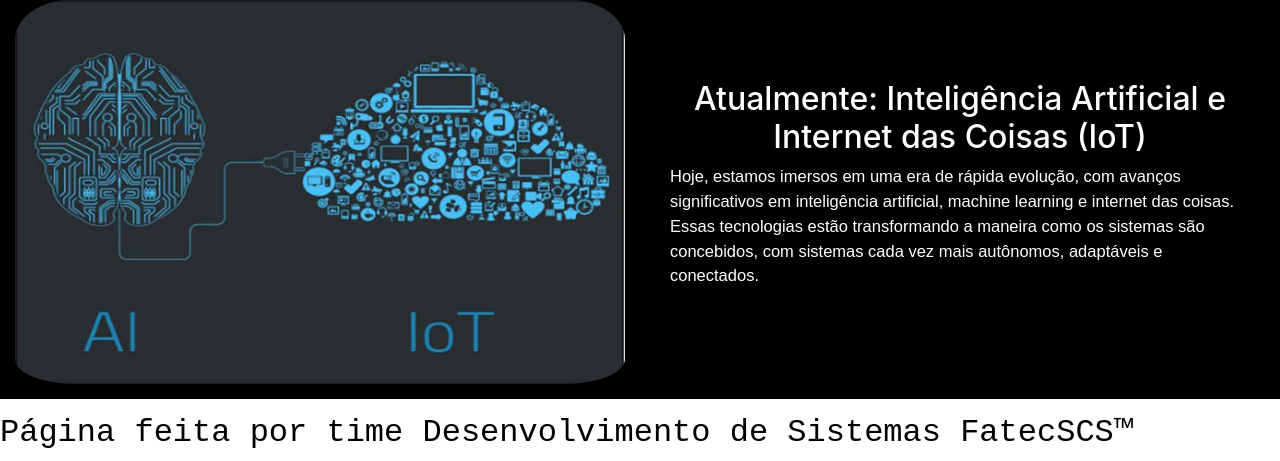
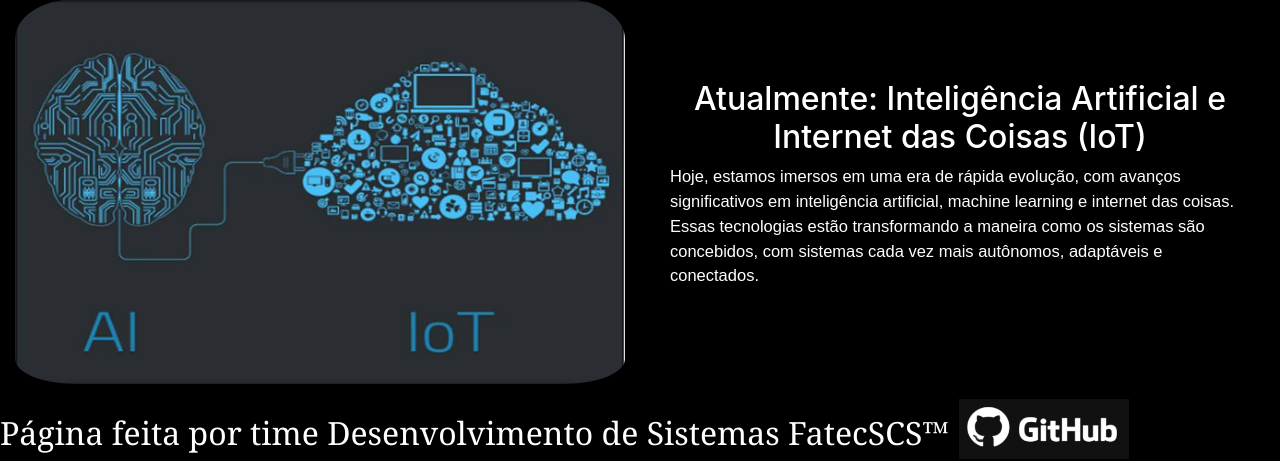
Before and after one commit to BrunSpiegel/site-de-redes, a plain HTML site: page index.html in a window 1280 px wide. Shown: the part 4243-4704 px from the top of the page. Drawn offline with nearby package versions, Linux system fonts and the light colour scheme.

Commit message:
finalizando site

```diff
--- a/index.html
+++ b/index.html
@@ -252,12 +252,17 @@
     </div>
 </div>
 <!-- Footer -->
-<footer style="font-family:'Courier New', Courier, monospace; background-color:white">
-  <nav class="nav"> <!-- Menuzinho -->
-      <h2 style="color: black; margin-top: 15px;">
-          Página feita por time Desenvolvimento de Sistemas FatecSCS™</h2>
-  </nav>
-</footer>
+<footer style="font-family:'Courier New', Courier, monospace; background-color:rgb(0, 0, 0)">
+    <nav class="nav">
+        <h2 style="align-items: center; color: rgb(255, 255, 255); margin-top: 15px; font-family: Cambria, Cochin, Georgia, Times, 'Times New Roman', serif;">
+            Página feita por time Desenvolvimento de Sistemas FatecSCS™</h2>
+        <div style="margin-left: 10px">
+            <a href ="https://github.com/BrunSpiegel/site-de-redes">
+                <img height="60px" width="170px" src="assets/img/github logo.png" target="_blank">
+            </a>
+        </div>
+    </nav>
+ </footer>
 <!-- Footer -->
 
 <!-- Javascript utilizado pelo Bootstrap e seus links 'npm'-->
```
Also changed, not shown: contato.html (+5 -0 lines).
